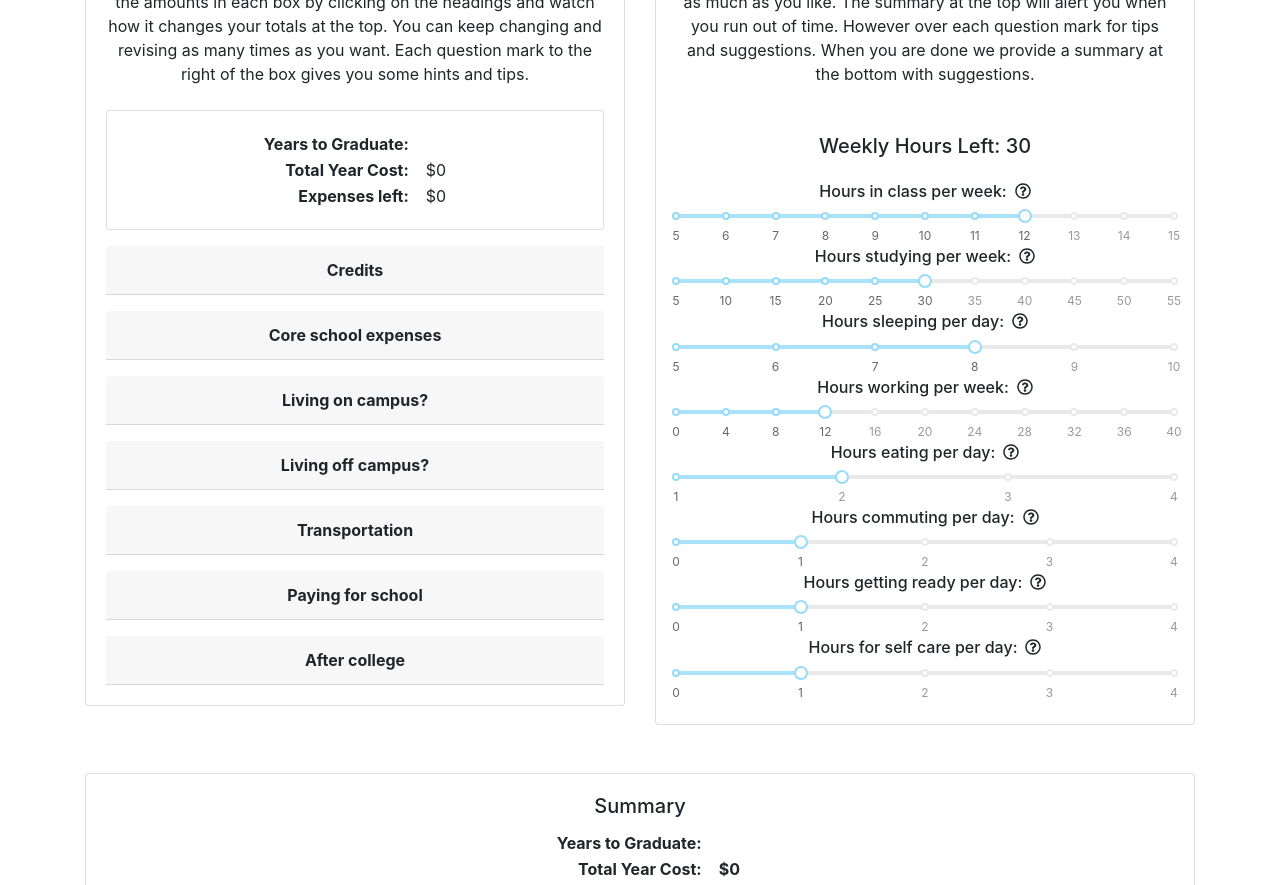
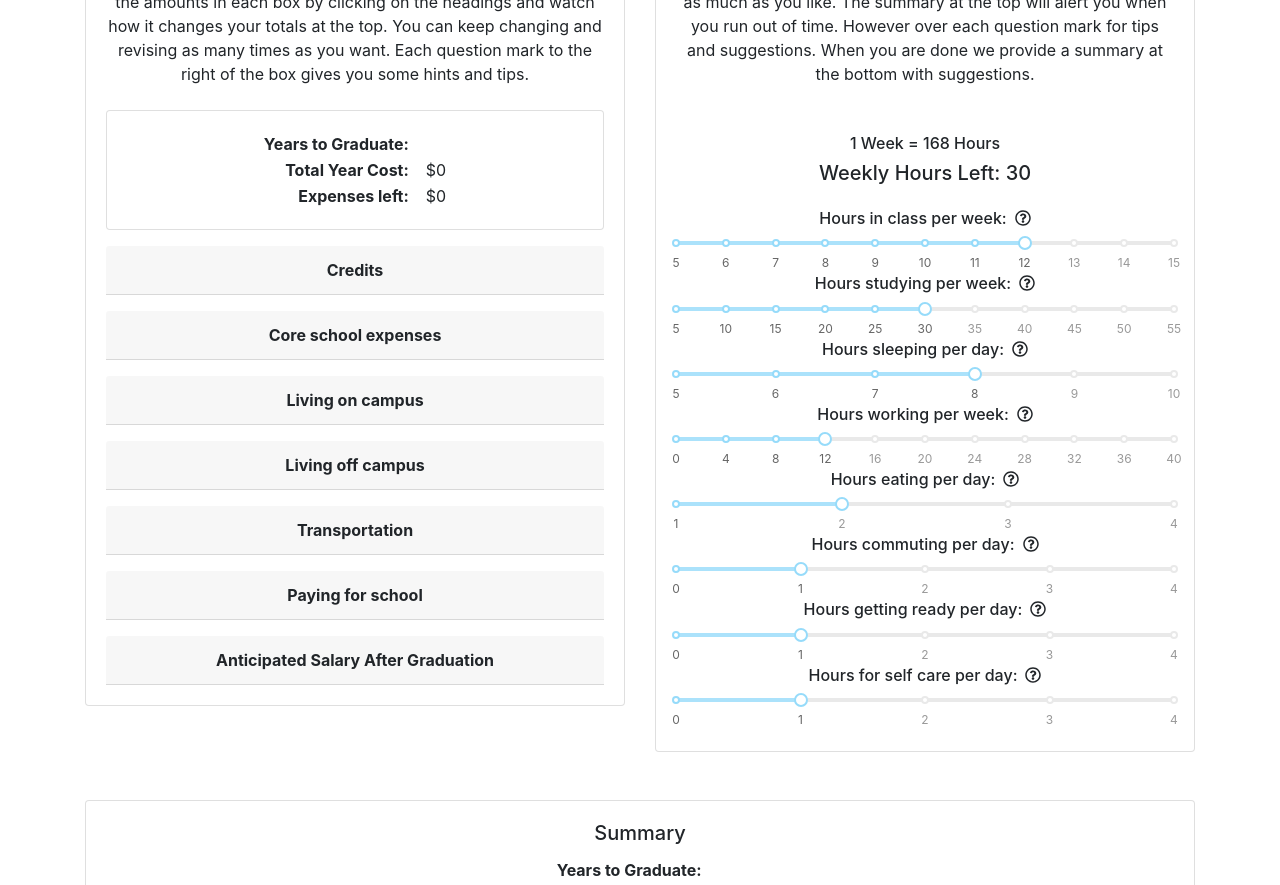
Before and after one commit to TylofambaXa/deploy-react, a React (Create React App) app: page / in a window 1280 px wide. Shown: the part 340-1225 px from the top of the page. Built offline with nearby package versions, Linux system fonts and the light colour scheme.

Commit message:
added message

```diff
--- a/src/js/CostCalculator.js
+++ b/src/js/CostCalculator.js
@@ -194,7 +194,7 @@ class CostCalculator extends Component {
 
                     <div>
                         <div  className="card-header font-weight-bold mt-3" id="toggler5">
-                        Living on campus?
+                        Living on campus
                         </div>
                         <UncontrolledCollapse toggler="#toggler5">
                         <Card>
@@ -236,7 +236,7 @@ class CostCalculator extends Component {
 
                     <div>
                         <div  className="card-header font-weight-bold mt-3" id="toggler6">
-                        Living off campus?
+                        Living off campus
                         </div>
                         <UncontrolledCollapse toggler="#toggler6">
                         <Card>
@@ -396,7 +396,7 @@ class CostCalculator extends Component {
 
                     <div>
                         <div  className="card-header font-weight-bold mt-3" id="toggler7">
-                        After college
+                        Anticipated Salary After Graduation
                         </div>
                         <UncontrolledCollapse toggler="#toggler7">
                         <Card>
--- a/src/js/TimeCalculator.js
+++ b/src/js/TimeCalculator.js
@@ -105,6 +105,7 @@ class TimeCalculator extends Component {
                     will alert you when you run out of time. However over each question mark for tips and suggestions. When you are done we
                     provide a summary at the bottom with suggestions.
                     </p>
+                    <h6>1 Week = 168 Hours</h6>
                     <h5 id="totalHours" className={168- totalHours <= 0 ? "cardTitle red mb-4" : "cardTitle mb-4"}>Weekly Hours Left: {168- totalHours}</h5>
                     <div id="classHourDiv">
                         <h6>Hours in class per week:
```
